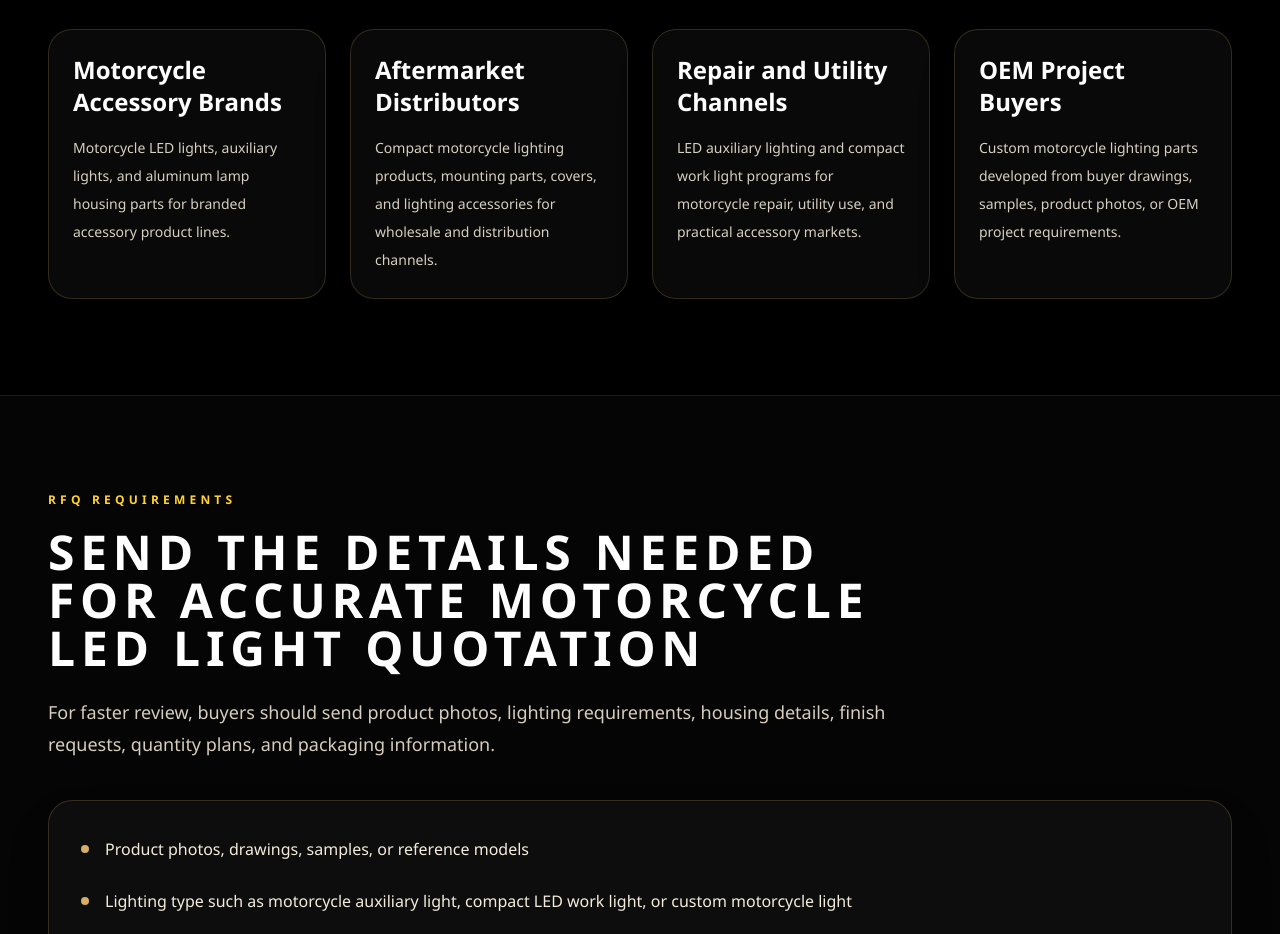
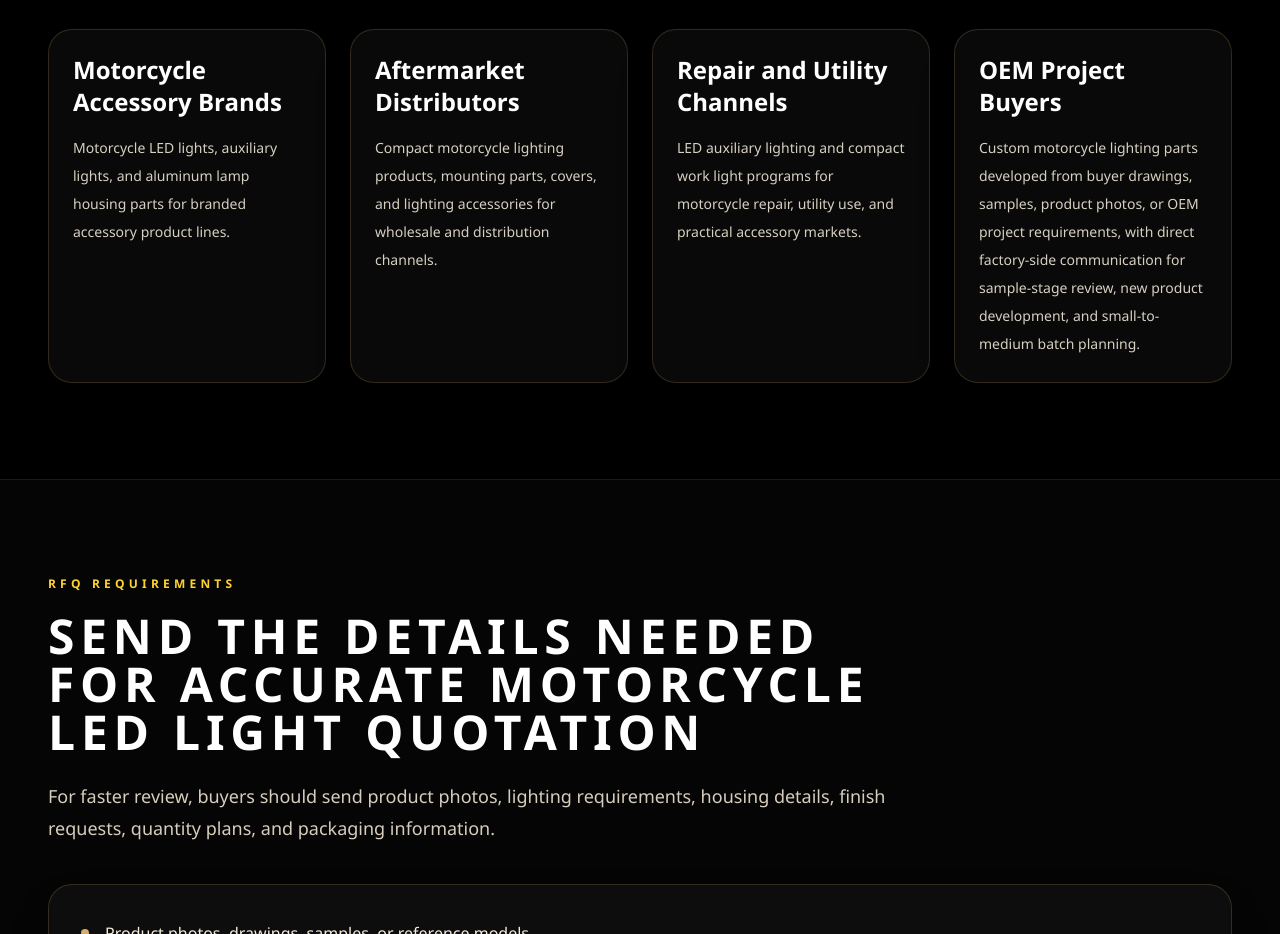
Before and after one commit to nicolsonhuang-byte/hsxdiecasting, a Next.js app: page /products/motorcycle-led-lights in a window 1280 px wide. Shown: the part 6600-7534 px from the top of the page. Built offline with nearby package versions, Linux system fonts and the light colour scheme.

Commit message:
Enhance motorcycle LED lights buyer advantages

```diff
--- a/src/app/products/motorcycle-led-lights/page.tsx
+++ b/src/app/products/motorcycle-led-lights/page.tsx
@@ -220,7 +220,7 @@ const buyerFit: InfoCard[] = [
   {
     title: "OEM Project Buyers",
     description:
-      "Custom motorcycle lighting parts developed from buyer drawings, samples, product photos, or OEM project requirements.",
+      "Custom motorcycle lighting parts developed from buyer drawings, samples, product photos, or OEM project requirements, with direct factory-side communication for sample-stage review, new product development, and small-to-medium batch planning.",
   },
 ];
 
```
